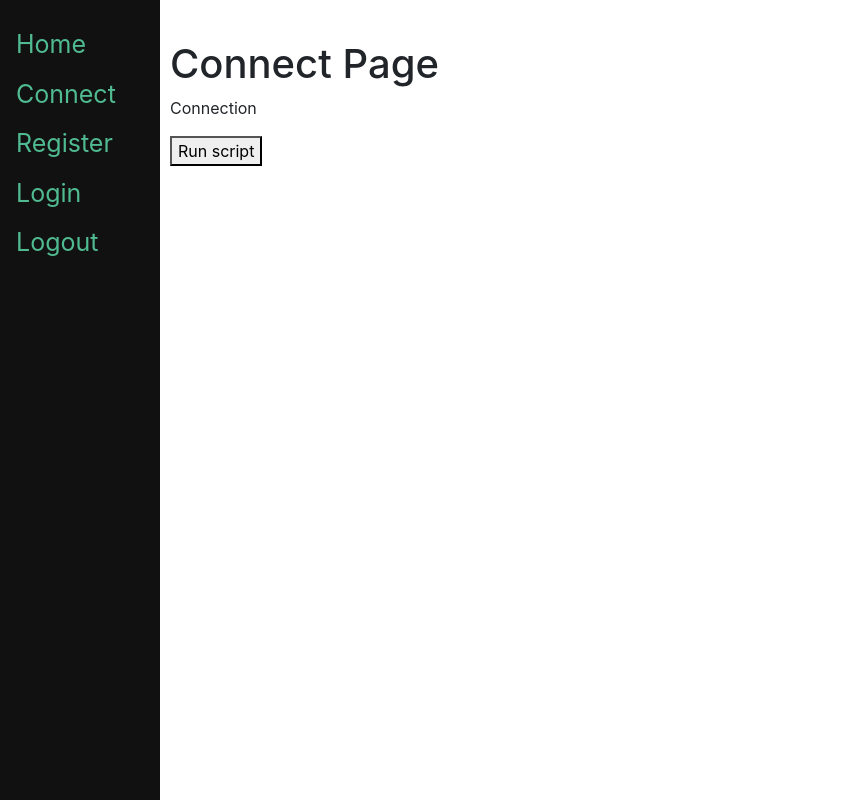
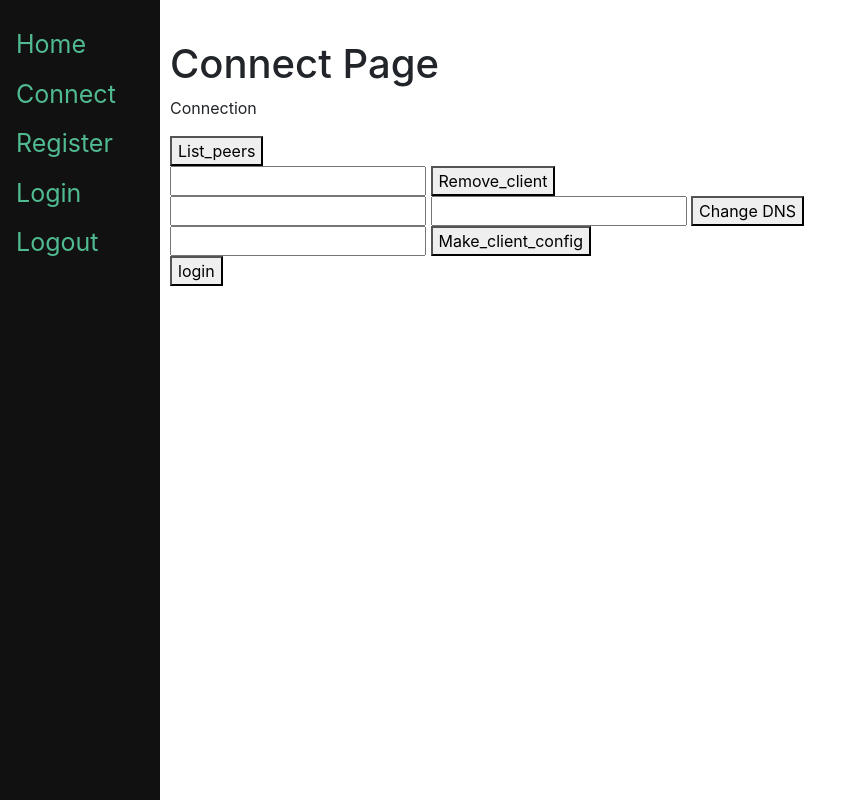
Before and after one commit to NathanBlais/CSE-120-Cisco3, a Django app: page /connect/ in a window 1280 px wide. Shown: the whole page, without its empty margins (0-850 px from the left). Run offline with Django 3.2, Linux system fonts and the light colour scheme; some libraries are stand-ins or nearby versions.

Commit message:
Update connect.html

```diff
--- a/templates/connect.html
+++ b/templates/connect.html
@@ -1,4 +1,3 @@
-
 {% extends 'base.html' %}
 
 {% if user.is_authenticated %}
@@ -8,8 +7,38 @@
                 <p>Connection</p>
                 <form method="post">
                         {% csrf_token %}
-			<button type = "submit" name ="run_script">Run script</button>
+                        <button type = "submit" name ="list_peers">List_peers</button>
                 </form>
+
+
+                <form method="post">
+                        {% csrf_token %}
+                        <input type ="Text", name="username">
+
+                        <button type = "submit" name ="remove_client">Remove_client</button>
+                </form>
+
+
+                <form method="post">
+                        {% csrf_token %}
+                        <input type ="Text", name="path">
+                        <input type ="Text", name="IP_Addr">
+
+                        <button type = "submit" name ="change_DNS">Change DNS</button>
+                </form>
+
+
+                <form method="post">
+                        {% csrf_token %}
+                        <input type ="Text", name="username">
+                        <button type = "submit" name ="make_client_config">Make_client_config</button>
+                </form>
+
+                <form method="post">
+                        {% csrf_token %}
+                        <button type = "submit" name ="login">login</button>
+                </form>
+
 
         {% endblock %}
 {% else %}
```
Lines whose indentation alone changed are shown as unchanged.
